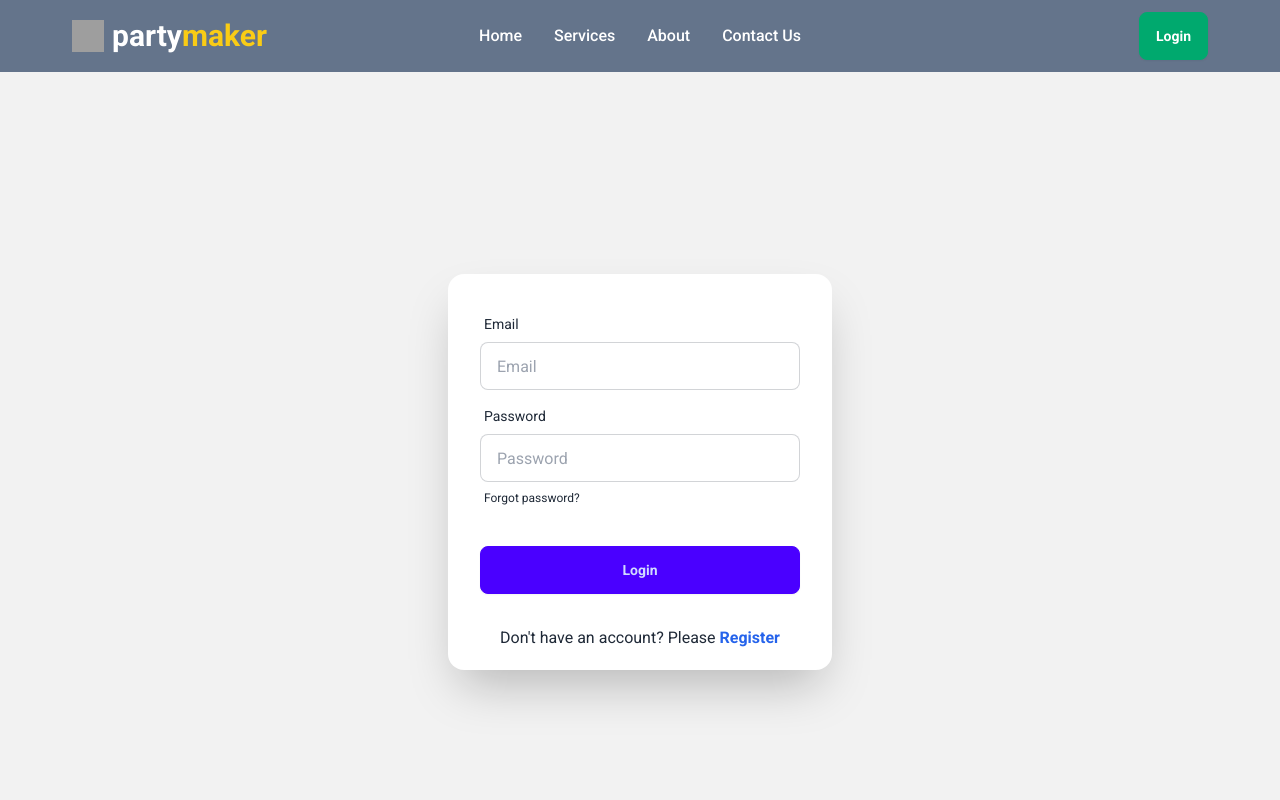
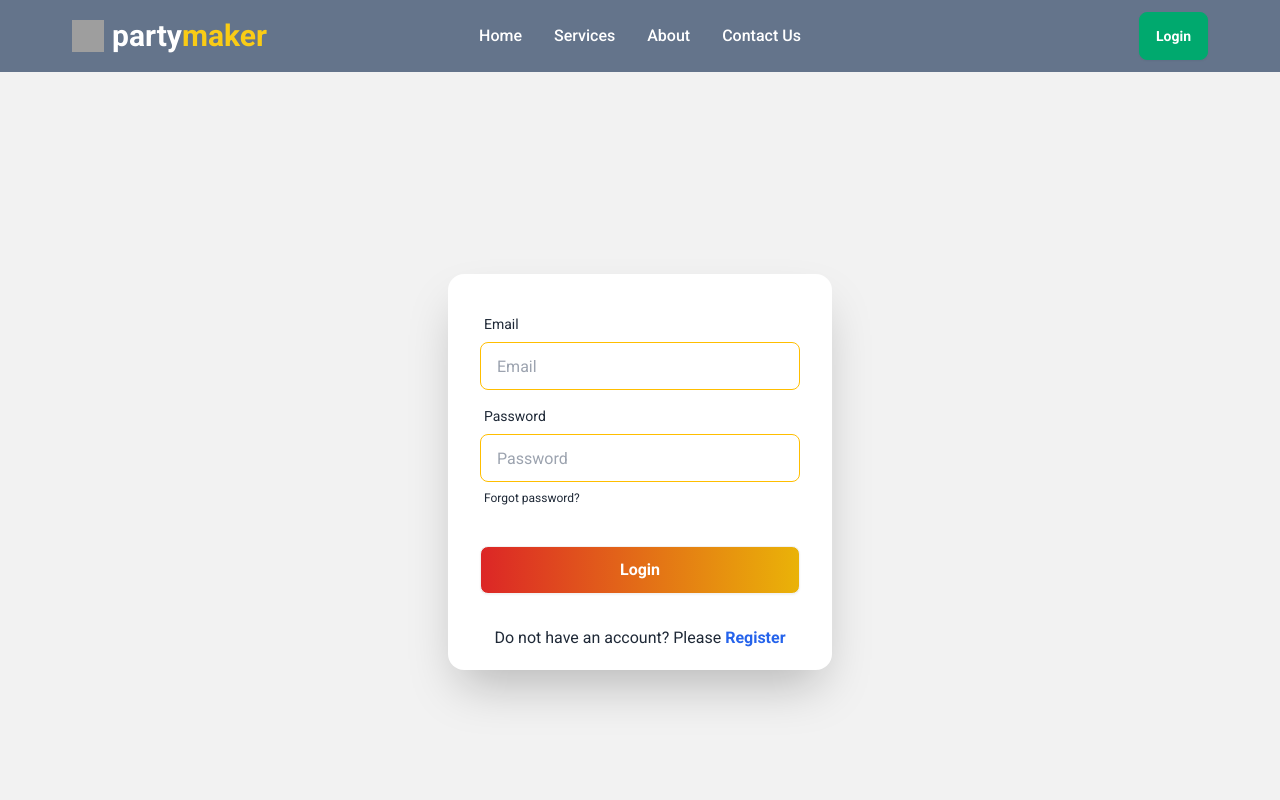
Before and after one commit to Mr-RoyShuvro/react-event-management-project9, a React (Vite) app: page /login in a window 1280 px wide. Shown: the top 800 px of the page. Built offline with nearby package versions, Linux system fonts and the light colour scheme; grey boxes are pictures that could not be loaded.

Commit message:
designed login, register and create user

```diff
--- a/src/main.jsx
+++ b/src/main.jsx
@@ -3,9 +3,12 @@ import ReactDOM from 'react-dom/client'
 import './index.css'
 import { RouterProvider } from 'react-router-dom'
 import Router from './routes/Router.jsx'
+import AuthProviders from './providers/AuthProviders.jsx'
 
 ReactDOM.createRoot(document.getElementById('root')).render(
   <React.StrictMode>
-    <RouterProvider router={Router}></RouterProvider>
+    <AuthProviders>
+      <RouterProvider router={Router}></RouterProvider>
+    </AuthProviders>
   </React.StrictMode>,
 )
--- a/src/pages/Login/Login.jsx
+++ b/src/pages/Login/Login.jsx
@@ -24,22 +24,22 @@ const Login = () => {
                             <label className="label">
                                 <span className="label-text">Email</span>
                             </label>
-                            <input name="email" type="email" placeholder="Email" className="input input-bordered" required />
+                            <input name="email" type="email" placeholder="Email" className="input input-bordered input-warning" required />
                         </div>
                         <div className="form-control">
                             <label className="label">
                                 <span className="label-text">Password</span>
                             </label>
-                            <input name="password" type="password" placeholder="Password" className="input input-bordered" required />
+                            <input name="password" type="password" placeholder="Password" className="input input-bordered input-warning" required />
                             <label className="label">
                                 <a href="#" className="label-text-alt link link-hover">Forgot password?</a>
                             </label>
                         </div>
                         <div className="form-control mt-6">
-                            <button className="btn btn-primary">Login</button>
+                            <button className="btn text-white text-base font-semibold bg-gradient-to-r from-red-600 to-yellow-500 hover:from-yellow-500 hover:to-red-600">Login</button>
                         </div>
                     </form>
-                    <p className="text-center pb-5">Don't have an account? Please <Link className="text-blue-600 font-bold" to="/register">Register</Link></p>
+                    <p className="text-center pb-5">Do not have an account? Please <Link className="text-blue-600 font-bold" to="/register">Register</Link></p>
                 </div>
             </div>
         </div>
--- a/src/pages/Register/Register.jsx
+++ b/src/pages/Register/Register.jsx
@@ -1,14 +1,29 @@
 import { Link } from "react-router-dom";
 import Navbar from "../Shared/Navbar";
+import { useContext } from "react";
+import { AuthContext } from "../../providers/AuthProviders";
 
 const Register = () => {
+
+    const {createUser, user} = useContext(AuthContext);
 
     const handleRegister = e => {
         e.preventDefault();
         const form = new FormData(e.currentTarget);
         const email = form.get('email');
         const password = form.get('password');
-        console.log(email, password);
+        const gender = form.get('gender');
+        const date = form.get('date');
+        const name = form.get('first_name');
+        console.log(email, password, gender, date, name);
+
+        createUser(email, password)
+        .then(result => {
+            console.log(result.user);
+        })
+        .then(error => {
+            console.error(error);
+        })
     }
 
     return (
@@ -17,7 +32,7 @@ const Register = () => {
                 <Navbar></Navbar>
             </div>
             <div className="hero min-h-screen md:max-w-xl mx-auto my-10">
-                <div className="card shrink-0 w-full shadow-2xl bg-gradient-to-r from-red-600 to-yellow-500">
+                <div className="card shrink-0 w-full shadow-2xl bg-base-100">
                     <form onSubmit={handleRegister} className="card-body">
                         <div className="flex flex-col md:flex-row gap-20">
                             <div className="form-control">
@@ -38,7 +53,7 @@ const Register = () => {
                                 <label className="label">
                                     <span className="label-text text-white text-base font-medium">Gender</span>
                                 </label>
-                                <select className="select select-warning w-full">
+                                <select name="gender" className="select select-warning w-full" required>
                                     <option disabled selected>Gender</option>
                                     <option>Male</option>
                                     <option>Female</option>
@@ -77,7 +92,7 @@ const Register = () => {
                         </div>
 
                         <div className="form-control mt-6">
-                            <button className="btn btn-primary">Register</button>
+                            <button className="btn text-white text-base font-semibold bg-gradient-to-r from-red-600 to-yellow-500 hover:from-yellow-500 hover:to-red-600">Register</button>
                         </div>
                     </form>
                     <p className="text-center pb-5">Already have an account? Please <Link className="text-blue-600 font-bold" to="/login">Login</Link></p>
--- /dev/null
+++ b/src/providers/AuthProviders.jsx
@@ -0,0 +1,26 @@
+import { createUserWithEmailAndPassword, getAuth } from "firebase/auth";
+import { createContext, useState } from "react";
+import app from "../firebase/firebase.config";
+
+export const AuthContext = createContext(null);
+
+const auth = getAuth(app);
+
+const AuthProviders = ({ children }) => {
+
+    const [user, setUser] = useState(null);
+
+    const createUser = (email, password) =>{
+        return createUserWithEmailAndPassword(auth, email, password);
+    }
+
+    const authInfo = {user, createUser};
+
+    return (
+        <AuthContext.Provider value={authInfo}>
+            {children}
+        </AuthContext.Provider>
+    );
+};
+
+export default AuthProviders;
```
